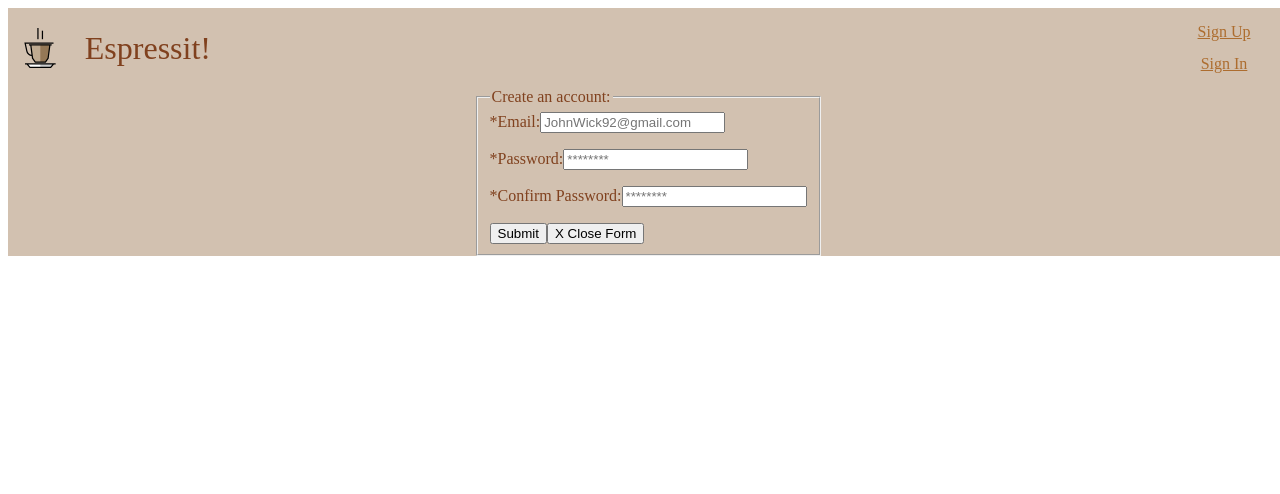
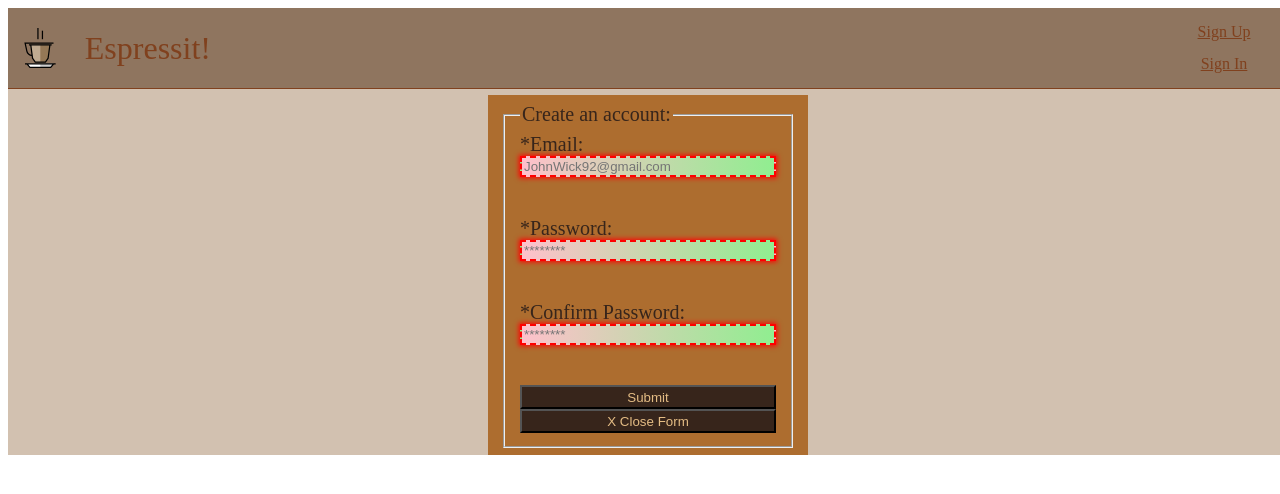
Before and after one commit to DutsAndrew/espressit-social-media-app, a React (Create React App) app: page /LogIn in a window 1280 px wide. Both pictures are taken after a click on the element "Sign Up". Shown: the top 494 px of the page. Built offline with nearby package versions, Linux system fonts and the light colour scheme.

Commit message:
header can switch between signup/login, user information prop drilling

```diff
--- a/src/components/Header.tsx
+++ b/src/components/Header.tsx
@@ -1,10 +1,9 @@
 import React, { FC } from "react";
 import styled from 'styled-components'
-import SignUp from "./auth/SignUp";
-import SignIn from "./auth/SignIn";
 import '../styles/auth.css';
 import espresso from '../assets/espresso.svg';
 import { HeaderProps } from "../types/interfaces";
+import AccountDisplay from "./auth/AccountDisplay";
 
 const HeaderWrapper = styled.div `
   width: 100vw;
@@ -12,6 +11,9 @@ const HeaderWrapper = styled.div `
   display: flex;
   flex-flow: row nowrap;
   justify-content: space-between;
+  background-color: #8f755f;
+  border-bottom: 1px solid #80411e;
+  margin-bottom: 0.5%;
 `;
 
 const LogoWrapper = styled.div `
@@ -46,8 +48,10 @@ const AccountWrapper = styled.div `
 
 const Header: FC<HeaderProps> = (props): JSX.Element => {
 
-  const { handleSignUp, handleLogIn } = props;
+  const { handleSignUp, handleLogIn, userStatus } = props;
 
+  // if user isn't logged in
+  if (typeof userStatus.currentUser === 'string') {
     return (
       <HeaderWrapper>
         <LogoWrapper>
@@ -57,8 +61,24 @@ const Header: FC<HeaderProps> = (props): JSX.Element => {
           </Title>
         </LogoWrapper>
         <AccountWrapper>
-        <SignUp handleSignUp={handleSignUp} />
-        <SignIn handleLogIn={handleLogIn} />
+          <p className="sign-up-link" onClick={handleSignUp} >Sign Up</p>
+          <p className="sign-in-link" onClick={handleLogIn} >Sign In</p>
+        </AccountWrapper>
+      </HeaderWrapper>
+    );
+  };
+
+  // if logged in
+  return (
+    <HeaderWrapper>
+        <LogoWrapper>
+          <img className="espresso-logo" src={espresso} alt="espresso" ></img>
+          <Title>
+            Espressit!
+          </Title>
+        </LogoWrapper>
+        <AccountWrapper>
+          <AccountDisplay userStatus={userStatus} />
         </AccountWrapper>
       </HeaderWrapper>
   );
--- /dev/null
+++ b/src/components/auth/AccountDisplay.tsx
@@ -0,0 +1,13 @@
+import React, { FC } from "react";
+import { AccountDisplayProps } from "../../types/interfaces";
+
+const AccountDisplay: FC<AccountDisplayProps> = (props): JSX.Element => {
+
+  const { userStatus } = props;
+
+  return (
+    <p>Account Display</p>
+  );
+};
+
+export default AccountDisplay;
--- a/src/components/auth/CreateAccount.tsx
+++ b/src/components/auth/CreateAccount.tsx
@@ -1,4 +1,4 @@
-import React, { FC, MouseEventHandler, FormEventHandler } from "react";
+import React, { FC, MouseEventHandler } from "react";
 import { CreateAccountProps } from '../../types/interfaces';
 
 const CreateAccount: FC<CreateAccountProps> = (props): JSX.Element => {
@@ -146,7 +146,7 @@ const CreateAccount: FC<CreateAccountProps> = (props): JSX.Element => {
           type="submit">
             Submit
         </button>
-        <button id="close-form" onClick={handleSignUp as unknown as MouseEventHandler<HTMLButtonElement>} >
+        <button id="close-form-button" onClick={handleSignUp as unknown as MouseEventHandler<HTMLButtonElement>} >
           X Close Form
         </button>
       </fieldset>
--- a/src/components/auth/LogIn.tsx
+++ b/src/components/auth/LogIn.tsx
@@ -1,4 +1,4 @@
-import React, { FC, FormEventHandler } from "react";
+import React, { FC } from "react";
 import { LogInProps } from '../../types/interfaces';
 
 const LogIn: FC<LogInProps> = (props): JSX.Element => {
@@ -35,7 +35,7 @@ const LogIn: FC<LogInProps> = (props): JSX.Element => {
            required>
         </input>
         <button id="sign-in-button" type="submit" >Sign In</button>
-        <button id="close-form" onClick={handleLogIn}>
+        <button id="close-form-button" onClick={handleLogIn}>
           X Close Form
         </button>
       </fieldset>
--- a/src/components/auth/SignIn.tsx
+++ /dev/null
@@ -1,13 +0,0 @@
-import React, { FC } from "react";
-import { SignInProps } from "../../types/interfaces";
-
-const SignIn: FC<SignInProps> = (props): JSX.Element => {
-
-  const { handleLogIn } = props;
-
-  return (
-    <p className="sign-in-link" onClick={handleLogIn} >Sign In</p>
-  );
-};
-
-export default SignIn;
--- a/src/components/auth/SignUp.tsx
+++ /dev/null
@@ -1,13 +0,0 @@
-import React, { FC } from "react";
-import { SignUpProps } from "../../types/interfaces";
-
-const SignUp: FC<SignUpProps> = (props): JSX.Element => {
-
-  const { handleSignUp } = props;
-
-  return (
-    <p className="sign-up-link" onClick={handleSignUp} >Sign Up</p>
-  );
-};
-
-export default SignUp;
--- a/src/components/mobile/MobileApp.tsx
+++ b/src/components/mobile/MobileApp.tsx
@@ -1,6 +1,7 @@
 import React, { useState } from "react";
 import Header from "../Header";
 import HomePageMobile from "./HomePage";
+import { userState } from "../../types/interfaces";
 
 const MobileApp = () => {
 
@@ -15,6 +16,12 @@ const MobileApp = () => {
     closeShare: false,
   });
 
+  const [userStatus, setUserStatus] = useState<userState>({
+    formCompleted: false,
+    currentUser: '',
+    errorStatus: '',
+  });
+
   const handleSignUp = () => {
     console.log('handling signup');
   };
@@ -25,7 +32,7 @@ const MobileApp = () => {
 
   return (
     <div className="app-mobile">
-        <Header handleSignUp={handleSignUp} handleLogIn={handleLogIn} />
+        <Header handleSignUp={handleSignUp} handleLogIn={handleLogIn} userStatus={userStatus} />
         <HomePageMobile />
     </div>
   )
--- a/src/components/web/WebApp.tsx
+++ b/src/components/web/WebApp.tsx
@@ -26,6 +26,11 @@ const WebApp = () => {
 
   const handleSignUp = () => {
     if (signUpStatus.signUp === false) {
+      if (logInStatus.logIn === true) {
+        setLogInStatus({
+          logIn: false,
+        });
+      };
       setSignUpStatus({
         signUp: true,
       });
@@ -39,6 +44,11 @@ const WebApp = () => {
 
   const handleLogIn = () => {
     if (logInStatus.logIn === false) {
+      if (signUpStatus.signUp === true) {
+        setSignUpStatus({
+          signUp: false,
+        });
+      };
       setLogInStatus({
         logIn: true,
       });
@@ -117,7 +127,7 @@ const WebApp = () => {
   if (signUpStatus.signUp === true) {
     return (
       <div className="app-web">
-        <Header handleSignUp={handleSignUp} handleLogIn={handleLogIn} />
+        <Header handleSignUp={handleSignUp} handleLogIn={handleLogIn} userStatus={userStatus} />
         <CreateAccount createAccountWithEmailAndPassword={createAccountWithEmailAndPassword} handleSignUp={handleSignUp} />
       </div>
     );
@@ -126,7 +136,7 @@ const WebApp = () => {
   if (logInStatus.logIn === true) {
     return (
       <div className="app-web">
-        <Header handleSignUp={handleSignUp} handleLogIn={handleLogIn} />
+        <Header handleSignUp={handleSignUp} handleLogIn={handleLogIn} userStatus={userStatus} />
         <LogIn signInUser={signInUser} handleLogIn={handleLogIn} />
       </div>
     );
@@ -134,7 +144,7 @@ const WebApp = () => {
 
   return (
     <div className="app-web">
-      <Header handleSignUp={handleSignUp} handleLogIn={handleLogIn} />
+      <Header handleSignUp={handleSignUp} handleLogIn={handleLogIn} userStatus={userStatus} />
       <HomePageWeb />
     </div>
   );
--- a/src/styles/auth.css
+++ b/src/styles/auth.css
@@ -1,7 +1,7 @@
 .sign-up-link, .sign-in-link {
   margin: 0;
   text-decoration: underline;
-  color: #ad6d2f;
+  color: #80411e;
 }
 
 .sign-up-link:hover, .sign-in-link:hover {
@@ -9,3 +9,138 @@
   font-size: 0.95em;
   color: #37251b;
 }
+
+#close-form-button {
+  width: 20vw;
+  height: 3vh;
+  color: #e4bc84;
+  background-color: #37251b;
+}
+
+/* CREATE ACCOUNT FORM */
+
+#user-creation-form {
+  display: grid;
+  grid-row: 1 / 2;
+  grid-column: 1 / 2;
+  background-color: #ad6d2f;
+  color: #37251b;
+  width: 25vw;
+  height: 45vh;
+  font-size: 1.25em;
+  justify-items: center;
+  align-items: center;
+  justify-content: center;
+  align-content: center;
+}
+
+#create-account-fieldset {
+  display: flex;
+  flex-flow: column nowrap;
+}
+
+#account-submit {
+  width: 20vw;
+  height: 3vh;
+  color: #e4bc84;
+  background-color: #37251b;
+}
+
+/* SIGN IN FORM */
+
+#sign-in-form {
+  display: grid;
+  grid-row: 1 / 2;
+  grid-column: 3 / 4;
+  background-color: #ad6d2f;
+  color: #37251b;
+  width: 25vw;
+  height: 45vh;
+  font-size: 1.25em;
+  justify-items: center;
+  align-items: center;
+  justify-content: center;
+  align-content: center;
+}
+
+#sign-in-fieldset {
+  display: flex;
+  flex-flow: column nowrap;
+}
+
+#email-login, #password-login {
+  margin-bottom: 30%;
+}
+
+#sign-in-button {
+  width: 20vw;
+  height: 3vh;
+  color: #e4bc84;
+  background-color: #37251b;
+}
+
+/* EXTERNAL LOGIN STYLES */
+
+#external-login {
+  display: grid;
+  grid-row: 3;
+  grid-column: 1 / 4;
+  justify-items: center;
+  align-items: start;
+  align-content: center;
+  justify-content: center;
+}
+
+#sign-in-with-google-button {
+  display: flex;
+  flex-direction: column;
+  align-content: center;
+  justify-content: center;
+  align-items: center;
+  width: 40vw;
+  height: 10vh;
+  background-color: #175676;
+}
+
+#sign-in-with-google-text {
+  margin: 0;
+  margin-bottom: 3%;
+  font-size: 1.5em;
+  color: #CCE6F4;
+}
+
+/* FORM VALIDATION */
+
+input:invalid {
+  border: 2px dashed red;
+  box-shadow: 0 0 5px 1px red;
+}
+
+input:valid {
+  border: 2px solid black;
+}
+
+input:invalid:required {
+  background-image: linear-gradient(to right, pink, lightgreen);
+  box-shadow: 0 0 5px 1px red;
+}
+
+input:focus:invalid {
+  outline: none;
+}
+
+.error {
+  width  : 100%;
+  padding: 0;
+
+  font-size: 80%;
+  color: white;
+  background-color: #900;
+  border-radius: 0 0 5px 5px;
+
+  box-sizing: border-box;
+}
+
+.error-active {
+  padding: 0.3em;
+}
```
Also changed, not shown: src/types/interfaces.ts (+14 -0 lines). Lines whose indentation alone changed are shown as unchanged.
